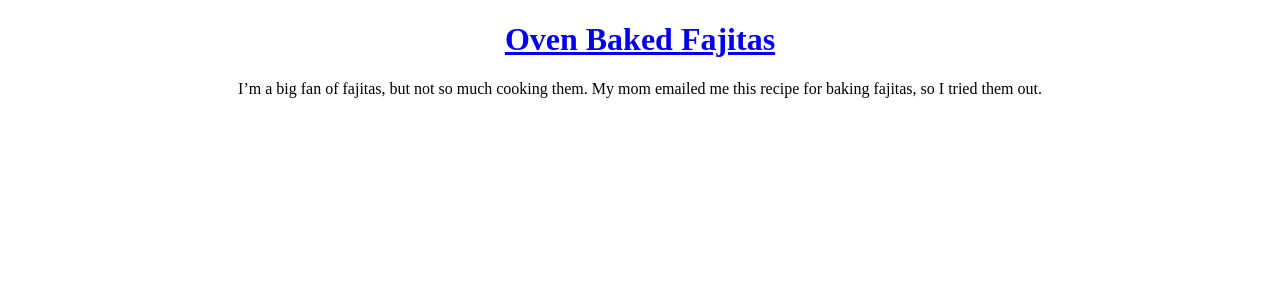
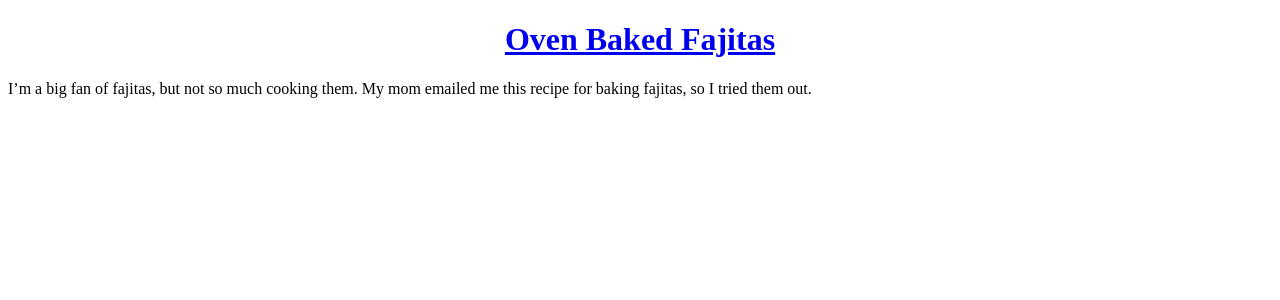
Before and after one commit to adamhammes/old-site, a Jekyll site: the page built from blog/index.html, in a window 1280 px wide. Shown: the top 300 px of the page. Built offline with Jekyll 4.4.1, drawn with Linux system fonts in a browser that asks for light colours.

Commit message:
Only center titles

```diff
--- a/assets/css/main.css
+++ b/assets/css/main.css
@@ -2,7 +2,7 @@ body {
     font-family: Merriweather;
 }
 
-.archive-entry {
+.archive-entry h1 {
     text-align: center;
 }
 
```
